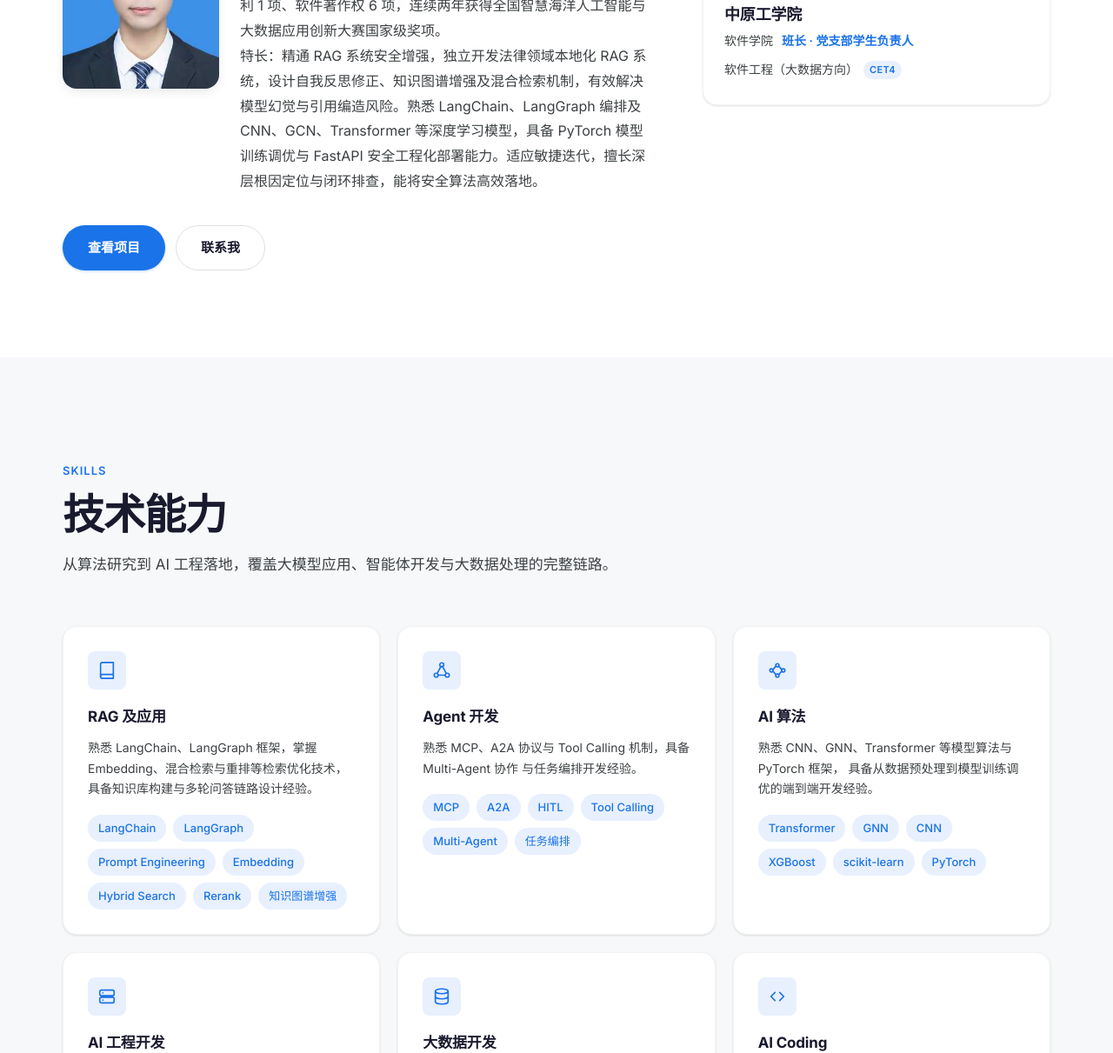
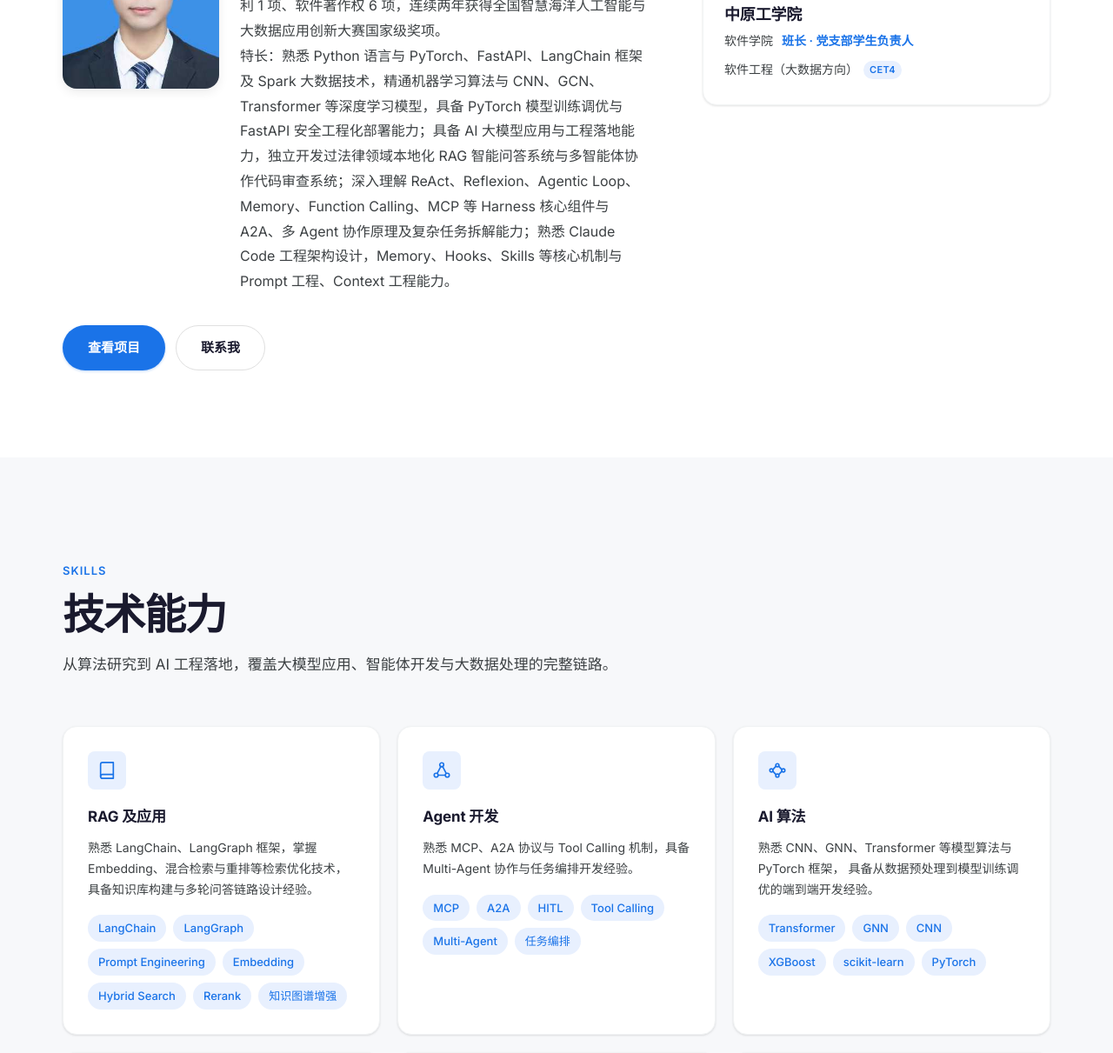
Before and after one commit to Fightming98/Fightming98.github.io, a plain HTML site: page index.html in a window 1280 px wide. Shown: the part 460-1671 px from the top of the page at 87% size. Drawn offline with Linux system fonts and the light colour scheme.

Commit message:
首屏个人特长改用新版描述
按个人信息文档的新版特长重写首屏第二段：补上 Python/PyTorch/FastAPI/
LangChain/Spark 技术栈、Harness 核心组件与 A2A 多 Agent 协作原理、
Claude Code 工程架构（Memory/Hooks/Skills）与 Prompt、Context 工程能力。
顺手把「Agent 开发」技能卡里一处源码折行修掉，它会在「协作 与」中间
渲染出一个空格。

Co-Authored-By: Claude Code <noreply@anthropic.com>

```diff
--- a/index.html
+++ b/index.html
@@ -110,7 +110,7 @@
                 在校期间担任大学班长与党支部学生负责人，荣获华为云鲲鹏技能认证，多次获得国家励志奖学金，学业奖学金，三好学生，五好学生，优秀班干，优秀团干，辩论赛一等奖，市级优秀志愿者和疫情优秀工作者等 10 余项荣誉称号。
               </p> -->
               <p>
-                特长：精通 RAG 系统安全增强，独立开发法律领域本地化 RAG 系统，设计自我反思修正、知识图谱增强及混合检索机制，有效解决模型幻觉与引用编造风险。熟悉 LangChain、LangGraph 编排及 CNN、GCN、Transformer 等深度学习模型，具备 PyTorch 模型训练调优与 FastAPI 安全工程化部署能力。适应敏捷迭代，擅长深层根因定位与闭环排查，能将安全算法高效落地。
+                特长：熟悉 Python 语言与 PyTorch、FastAPI、LangChain 框架及 Spark 大数据技术，精通机器学习算法与 CNN、GCN、Transformer 等深度学习模型，具备 PyTorch 模型训练调优与 FastAPI 安全工程化部署能力；具备 AI 大模型应用与工程落地能力，独立开发过法律领域本地化 RAG 智能问答系统与多智能体协作代码审查系统；深入理解 ReAct、Reflexion、Agentic Loop、Memory、Function Calling、MCP 等 Harness 核心组件与 A2A、多 Agent 协作原理及复杂任务拆解能力；熟悉 Claude Code 工程架构设计，Memory、Hooks、Skills 等核心机制与 Prompt 工程、Context 工程能力。
               </p>
             </div>
           </div>
@@ -214,8 +214,7 @@
           </div>
           <h3>Agent 开发</h3>
           <p>
-            熟悉 MCP、A2A 协议与 Tool Calling 机制，具备 Multi-Agent 协作
-            与任务编排开发经验。
+            熟悉 MCP、A2A 协议与 Tool Calling 机制，具备 Multi-Agent 协作与任务编排开发经验。
           </p>
           <div class="tags">
             <span class="tag">MCP</span>
```
